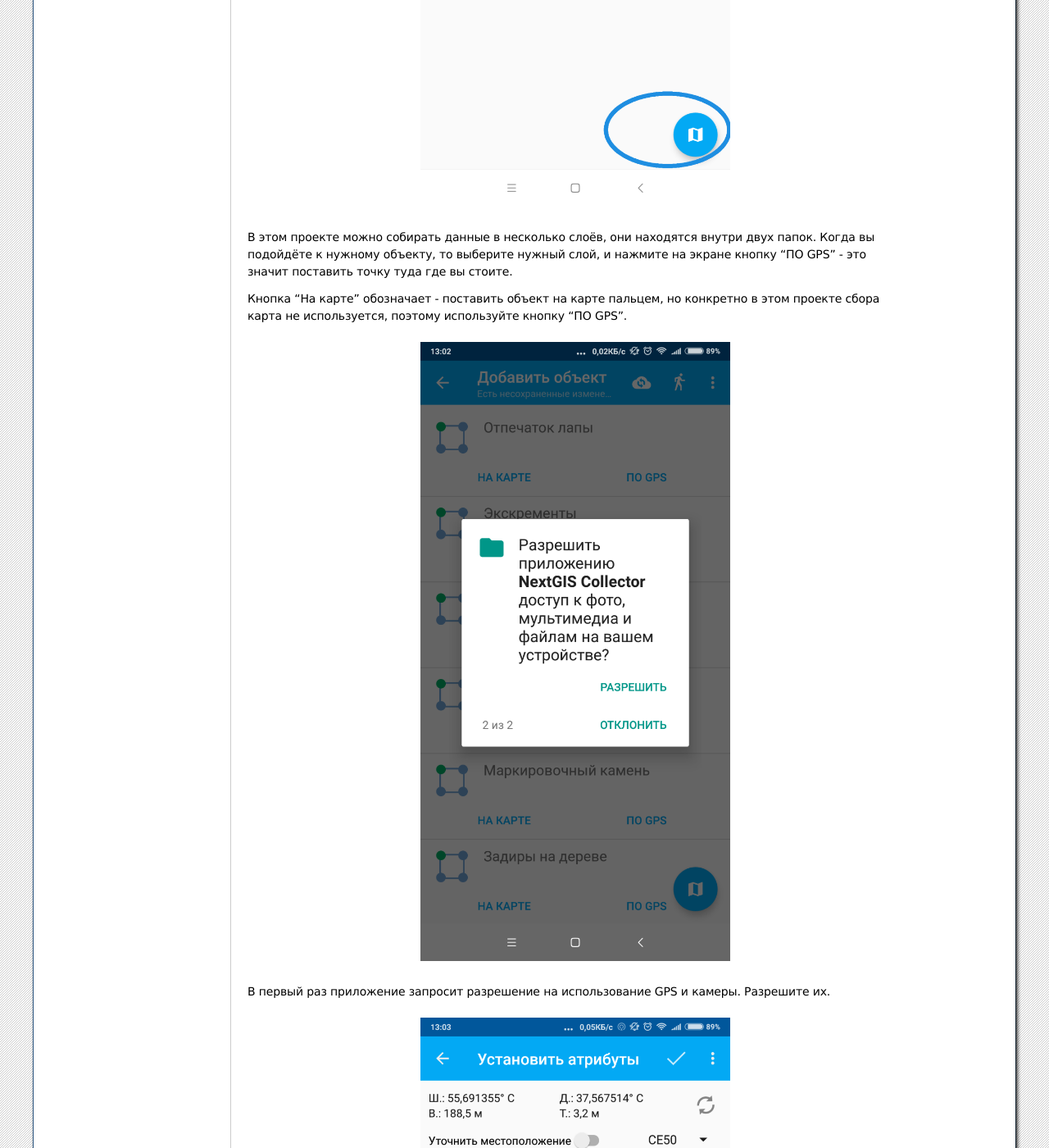
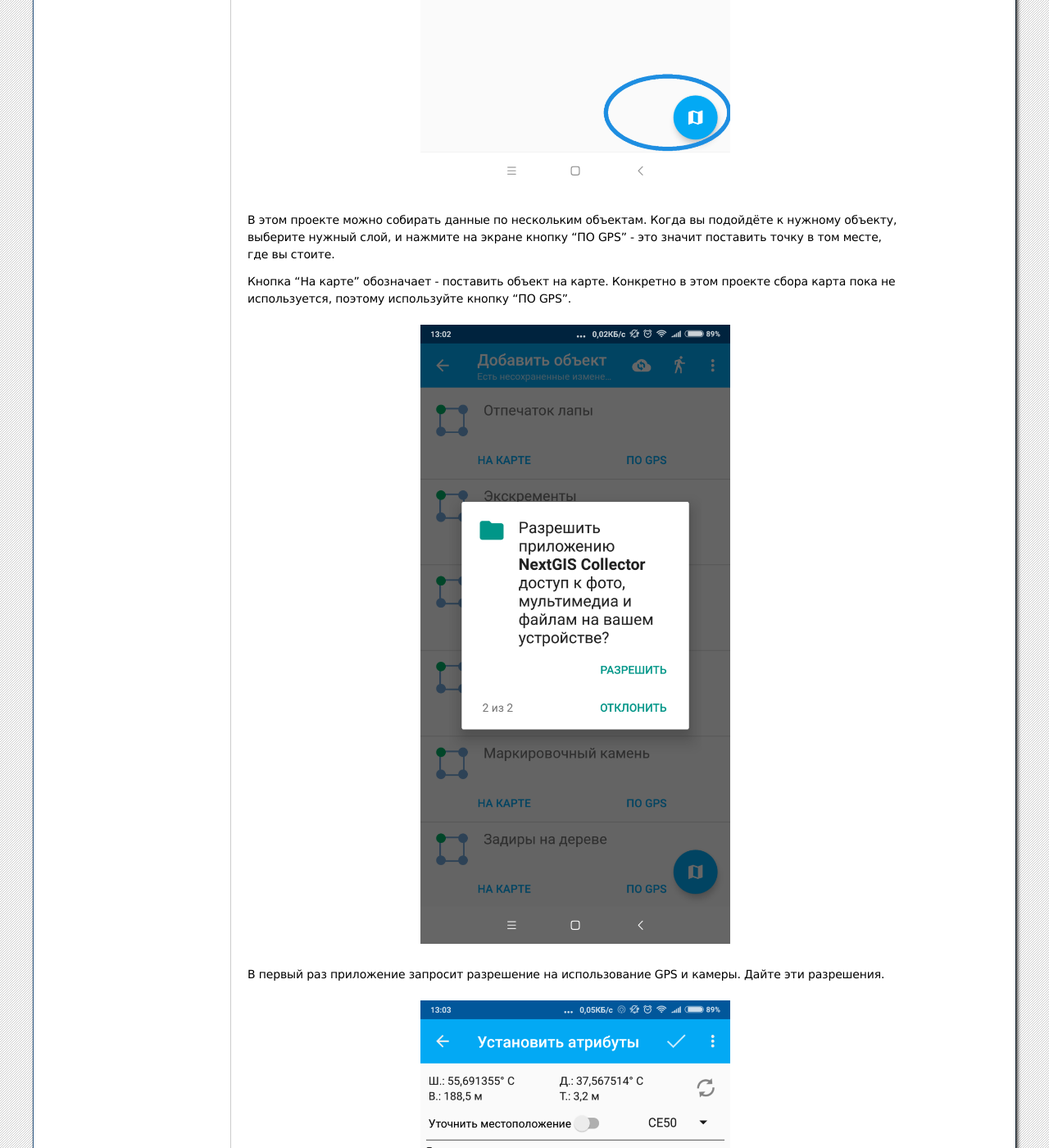
Before and after one commit to nextgis/docs_howto, a Sphinx documentation site: the page built from source/bars_user.rst, in a window 1280 px wide and 1400 px high, scrolled down 6333 px. Shown: the whole window at 82% size. Built offline with Sphinx 7.4.7, drawn with Linux system fonts in a browser that asks for light colours; formulas are drawn with MathJax 3; pages that are not in the unit, such as notebooks, are missing from menus; some of the changed text lies outside the part shown.

Commit message:
Update bars_user.rst

```diff
--- a/source/bars_user.rst
+++ b/source/bars_user.rst
@@ -28,7 +27,7 @@
 
 
 
-2. Пока есть интернет, запустите Nextgis Collector, Разрешите все запросы приложения (Контакты).
+2. Пока есть интернет, запустите NextGIS Collector, дайте все разрешения, которые запросит программа.
 
 
  .. figure:: _static/ng_collector_run_screen1.png
@@ -78,18 +75,18 @@
 
 
 Полевой сбор
-------------------
+------------
 
-3. Идите в поле, и приступайте к сбору.
+3. Работа в поле.
 
  .. figure:: _static/ng_collector_run_screen6.png
    :name: ng_collector_run_screen6
    :align: center
    :width: 10cm
 
-В этом проекте можно собирать данные в несколько слоёв, они находятся внутри двух папок. Когда вы подойдёте к нужному объекту, то выберите нужный слой, и нажмите на экране кнопку “ПО GPS” - это значит поставить точку туда где вы стоите.
+В этом проекте можно собирать данные по нескольким объектам. Когда вы подойдёте к нужному объекту, выберите нужный слой, и нажмите на экране кнопку “ПО GPS” - это значит поставить точку в том месте, где вы стоите.
 
-Кнопка “На карте” обозначает - поставить объект на карте пальцем, но конкретно в этом проекте сбора карта не используется, поэтому используйте кнопку "ПО GPS".
+Кнопка “На карте” обозначает - поставить объект на карте. Конкретно в этом проекте сбора карта пока не используется, поэтому используйте кнопку "ПО GPS".
 
 
  .. figure:: _static/ng_collector_run_screen6permission.png
@@ -97,7 +94,7 @@
    :align: center
    :width: 10cm
 
-В первый раз приложение запросит разрешение на использование GPS и камеры. Разрешите их.
+В первый раз приложение запросит разрешение на использование GPS и камеры. Дайте эти разрешения.
 
 
  .. figure:: _static/ng_collector_run_screen7.png
```
Also changed, not shown: other parts of source/bars_user.rst (+7 -12 lines).
